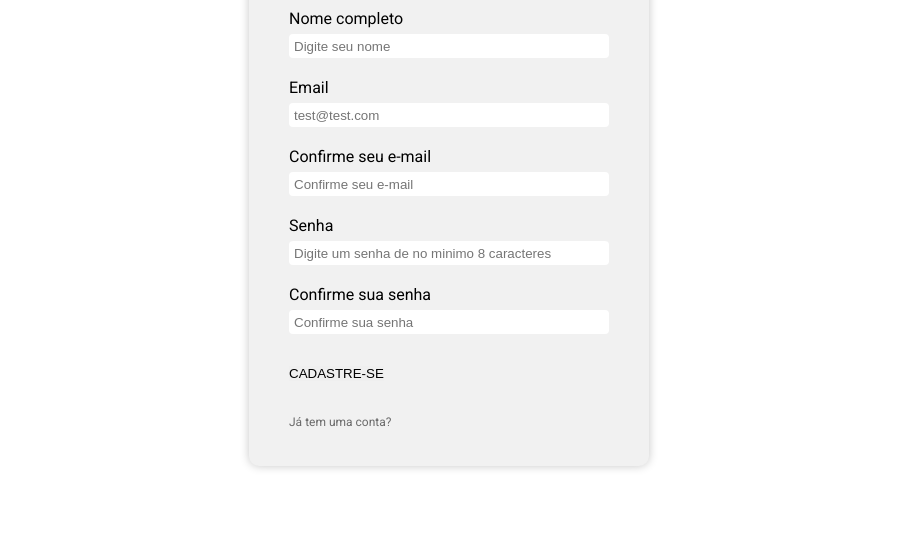
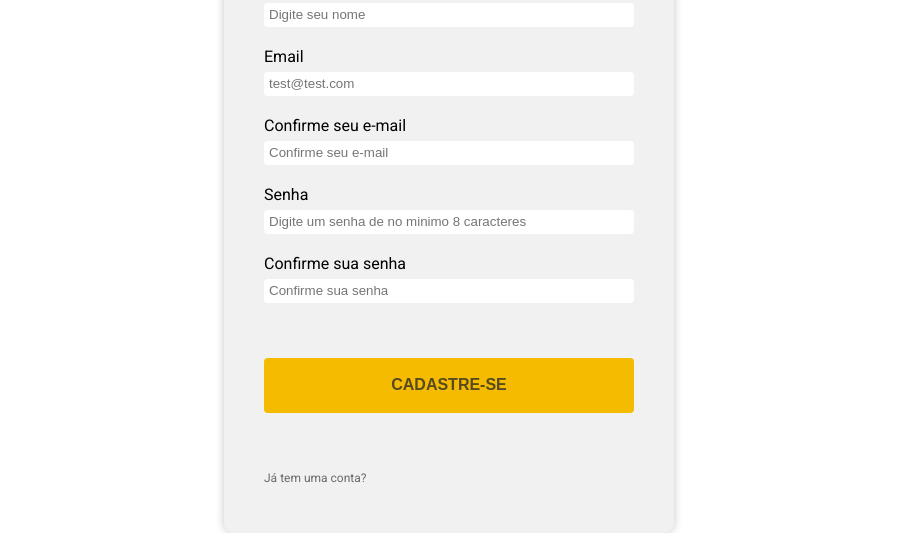
Before and after one commit to RafaelDonizetti/intregra-vet, a plain HTML site: page frontend/cadastro.html in a window 1280 px wide. Shown: the part 267-800 px from the top of the page, without its empty margins (191-1105 px from the left). Drawn offline with Linux system fonts and the light colour scheme.

Commit message:
fix: ajustado box da tela de cadastro

```diff
--- a/frontend/assets/css/cadastro.css
+++ b/frontend/assets/css/cadastro.css
@@ -120,8 +120,8 @@ main {
 
 section {
     background: #f1f1f1;
-    width: 400px;
-    height: 565px;
+    width: 450px;
+    height: 700px;
     display: flex;
     align-items: center;
     justify-content: center;
@@ -184,7 +184,7 @@ form {
     font-family: 'Roboto', sans-serif;
 }
 
-button[type='submit'] {
+.btnCadastro{
     background-color: #F5BB00;
     width: 100%;
     height: 55px;
@@ -219,6 +219,9 @@ form a {
     background: #fff;
     padding: 20px;
     border-radius: 5px;
+    display: flex;
+    flex-direction: column;
+    gap: 20px;
 }
 
 #errorModal button{
```
